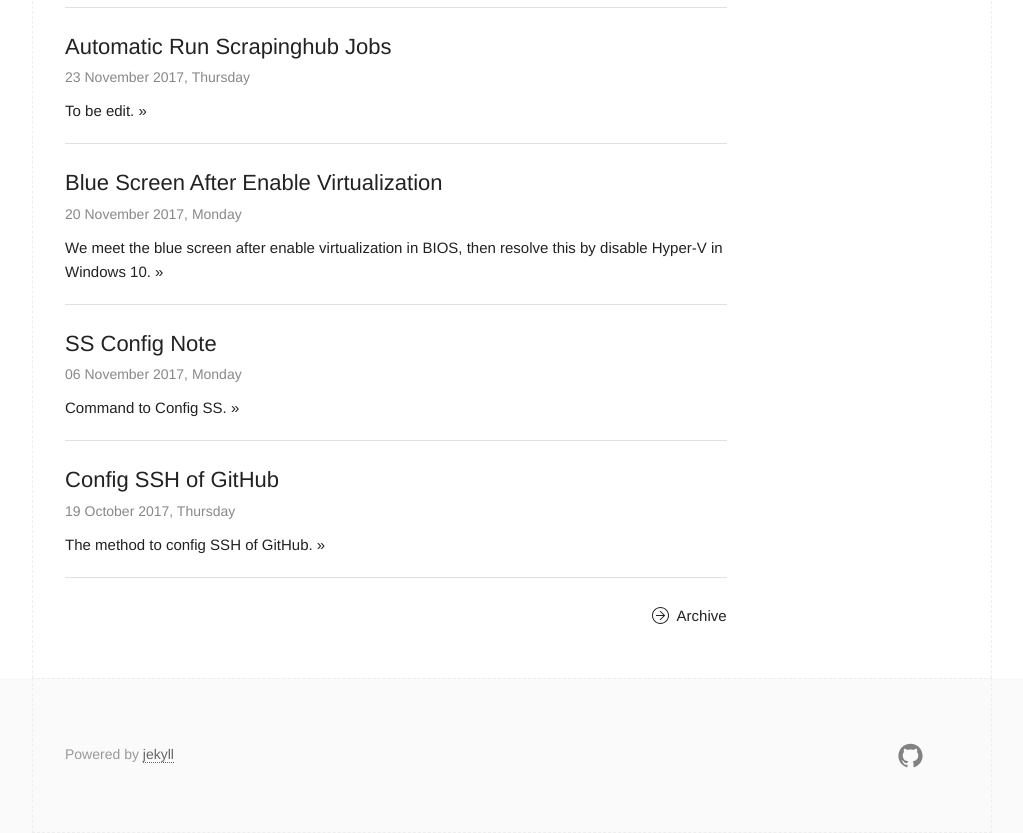
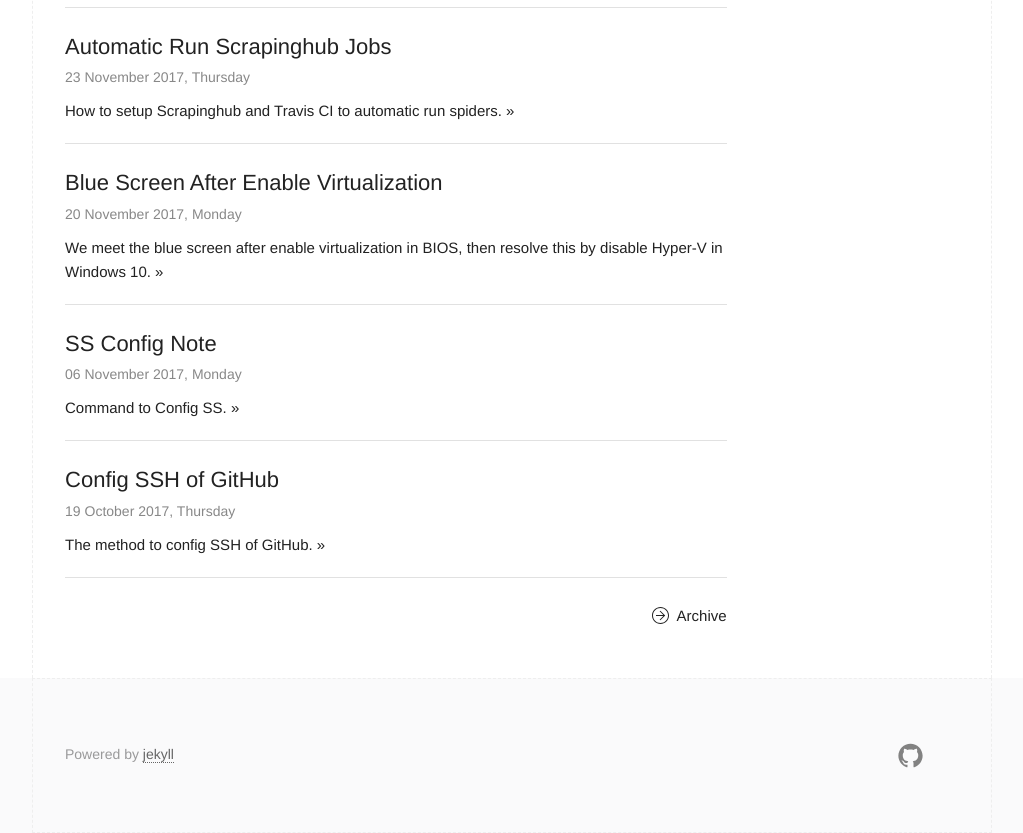
Before and after one commit to jiangtianyu2009/jiangtianyu2009.github.io, a Jekyll site: the page built from index.html, in a window 1280 px wide, cut to the strip 169-1002 px from the top of the page. Shown: the whole strip, without its empty margins (128-1151 px from the left). Built offline with Jekyll 4.4.1, drawn with Linux system fonts in a browser that asks for light colours.

Commit message:
Modify Scrapinghub Post
Modify Scrapinghub post description and section title.

```diff
--- a/_posts/2017-11-23-automatic-run-scrapinghub-jobs.md
+++ b/_posts/2017-11-23-automatic-run-scrapinghub-jobs.md
@@ -2,17 +2,20 @@
 layout:      post
 title:       Automatic Run Scrapinghub Jobs
 category:    Scrapy
-description: To be edit.
+description: How to setup Scrapinghub and Travis CI to automatic run spiders.
 ---
 
-To be edit.
+## Architecture ##
 
 [![]({{site.baseurl}}/assets/img/auto-scrapinghub.png)]({{site.baseurl}}/assets/img/auto-scrapinghub.png)
 
+## Scrapinghub ##
+
 [![]({{site.baseurl}}/assets/img/spider-auto-deploy.png)]({{site.baseurl}}/assets/img/spider-auto-deploy.png)
 
+## Travis CI ##
+
+[![]({{site.baseurl}}/assets/img/travis-ci-options.png)]({{site.baseurl}}/assets/img/travis-ci-options.png)
 [![]({{site.baseurl}}/assets/img/travis-ci-cron.png)]({{site.baseurl}}/assets/img/travis-ci-cron.png)
 
-[![]({{site.baseurl}}/assets/img/travis-ci-options.png)]({{site.baseurl}}/assets/img/travis-ci-options.png)
-
 Thanks!
```
Also changed, not shown: _posts/2018-01-17-flask-gunicorn-nginx.md (+6 -6 lines).
